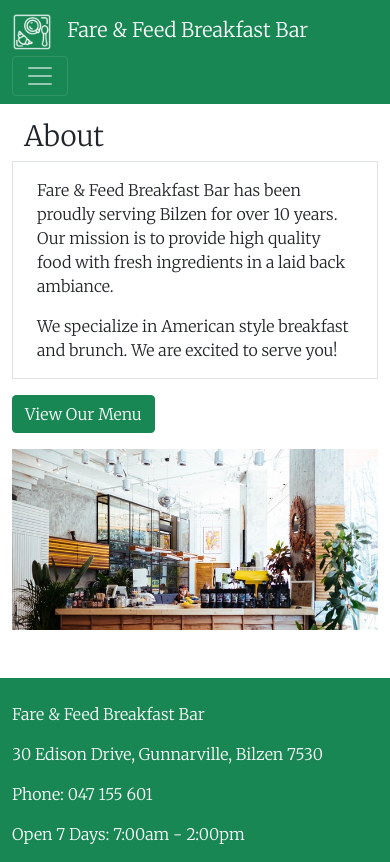
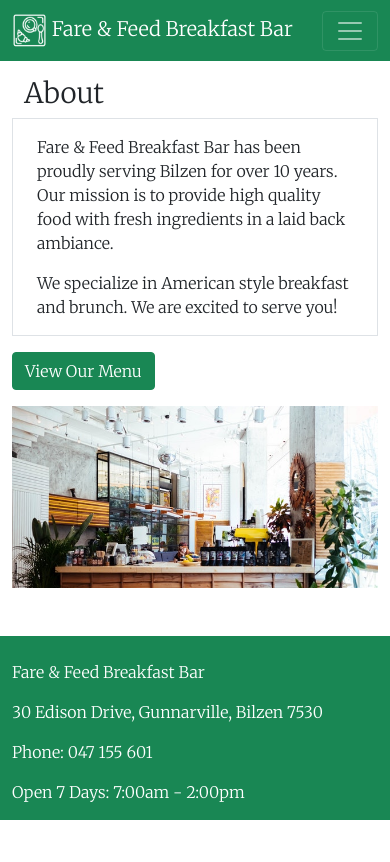
Before and after one commit to PhilEdie/Fare-and-Feed-Breakfast-Bar, a plain HTML site: page about.html in a window 390 px wide. Drawn offline with nearby package versions, Linux system fonts and the light colour scheme.

Commit message:
Navbar bug fix.
Fixed issue where navbar hamburger would move to a new line on mobile devices.

```diff
--- a/about.html
+++ b/about.html
@@ -15,14 +15,12 @@
 
 <body>
 
-    <nav class="navbar navbar-expand-sm bg-success navbar-dark">
+    <nav class="navbar navbar-expand-lg bg-success navbar-dark">
         <div class="container">
-            <div class="navbar-brand">
-                <img src="Images/Logo.png" alt="Logo" style="width:50px; padding-right: 10px;">
-                <a class="navbar-brand" href="index.html">Fare & Feed Breakfast Bar</a>
-            </div>
-
-
+            <a class="navbar-brand" href="about.html">
+                <img src="Images/Logo.png" alt="Logo" width="35" height="35" class="d-inline-block align-text-center">
+                Fare & Feed Breakfast Bar
+            </a>
 
             <button class="navbar-toggler" type="button" data-bs-toggle="collapse" data-bs-target="#collapsibleNavbar">
                 <span class="navbar-toggler-icon"></span>
```
Also changed, not shown: contact.html (+5 -7 lines), index.html (+5 -7 lines).
